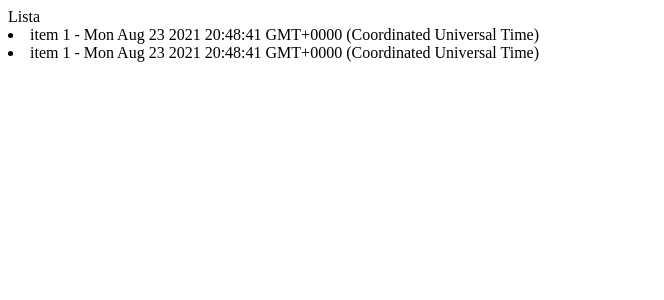
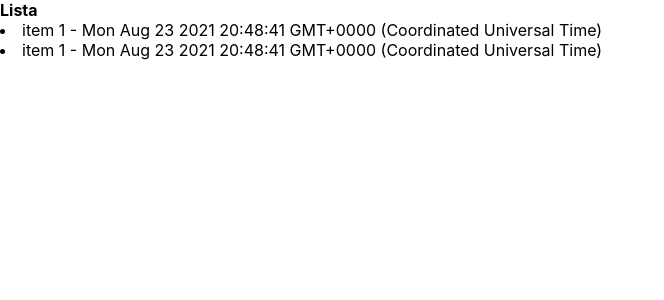
Before and after one commit to darciovilela/react-list, a React (Create React App) app: page / in a window 1280 px wide. Shown: the top 300 px of the page, without its empty margins (0-664 px from the left). Built offline with nearby package versions, Linux system fonts and the light colour scheme.

Commit message:
Corrections in files

```diff
--- a/src/components/Header.tsx
+++ b/src/components/Header.tsx
@@ -1,3 +1,7 @@
 export const Header: React.FC = () => {
-  return <header className="App-header">Lista</header>;
+  return (
+    <header className="App-header">
+      <b>Lista</b>
+    </header>
+  );
 };
--- a/src/index.tsx
+++ b/src/index.tsx
@@ -1,6 +1,6 @@
 import React from 'react';
 import ReactDOM from 'react-dom';
-import '.assets/index.css';
+import './assets/index.css';
 import App from './pages/App';
 
 ReactDOM.render(
```
